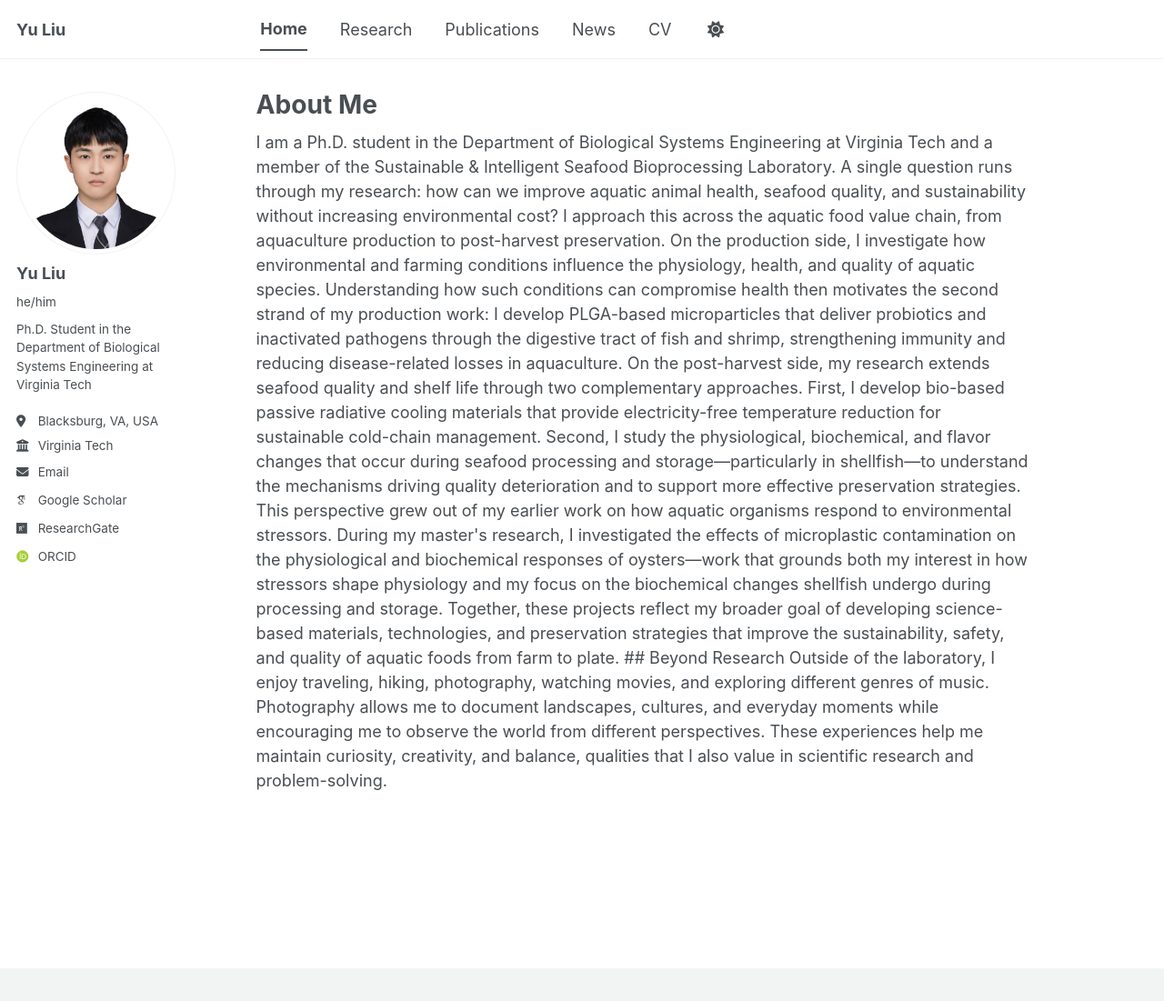
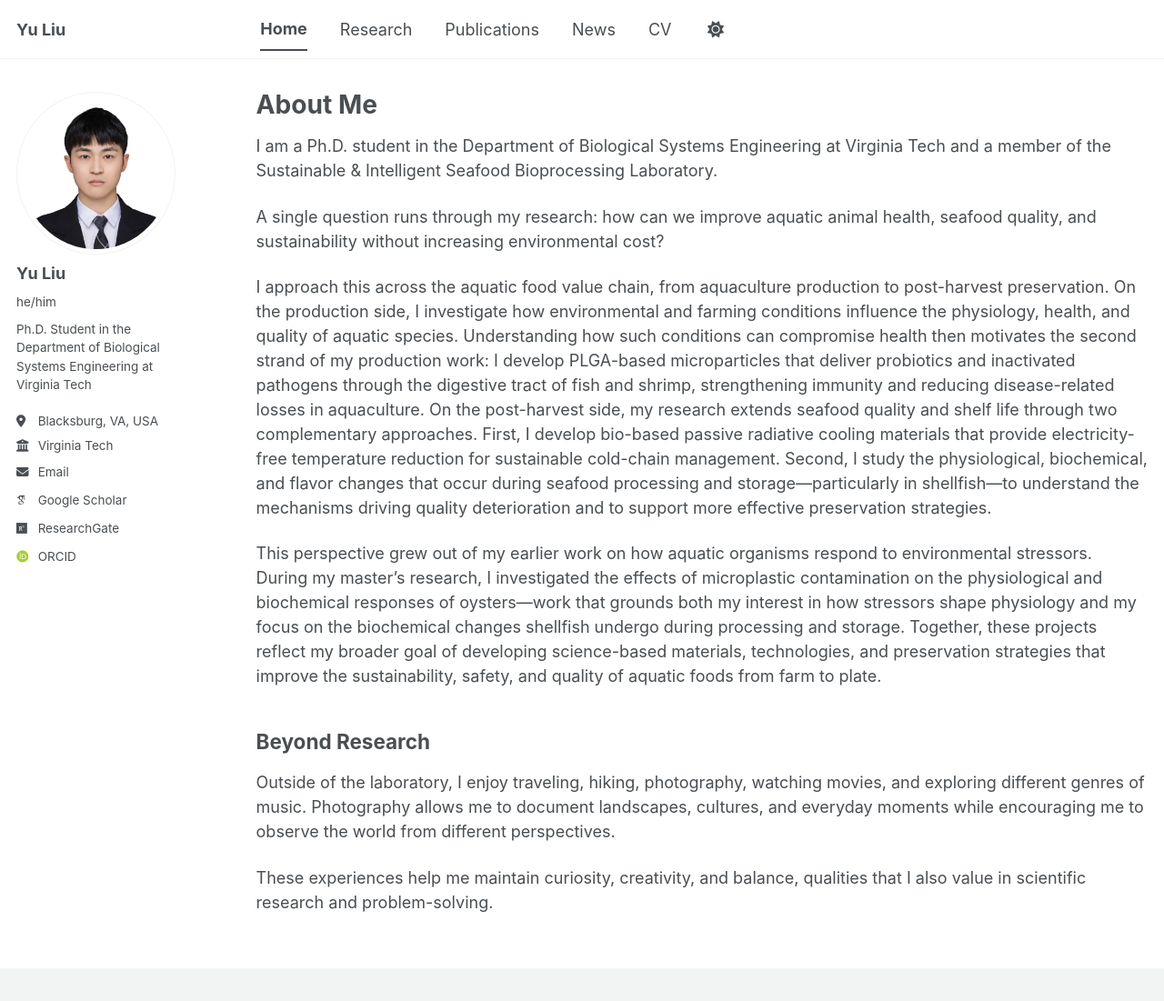
Before and after one commit to yuliu0322/yuliu0322.github.io, a Jekyll site: the page built from _pages/about.md, in a window 1280 px wide and 1101 px high. Shown: the whole window at 91% size. Built offline with Jekyll 4.4.1, drawn with Linux system fonts in a browser that asks for light colours; some web fonts are replaced; a script bundle is joined from its source files by our own code; library files that are not in the unit come from our copies.

Commit message:
Update about.md

```diff
--- a/_pages/about.md
+++ b/_pages/about.md
@@ -7,8 +7,6 @@ redirect_from:
   - /about/
   - /about.html
 ---
-
-<div style="max-width:850px;">
 
 I am a Ph.D. student in the Department of Biological Systems Engineering at Virginia Tech and a member of the Sustainable & Intelligent Seafood Bioprocessing Laboratory.
 
@@ -23,5 +21,3 @@ This perspective grew out of my earlier work on how aquatic organisms respond to
 Outside of the laboratory, I enjoy traveling, hiking, photography, watching movies, and exploring different genres of music. Photography allows me to document landscapes, cultures, and everyday moments while encouraging me to observe the world from different perspectives.
 
 These experiences help me maintain curiosity, creativity, and balance, qualities that I also value in scientific research and problem-solving.
-
-</div>
```
